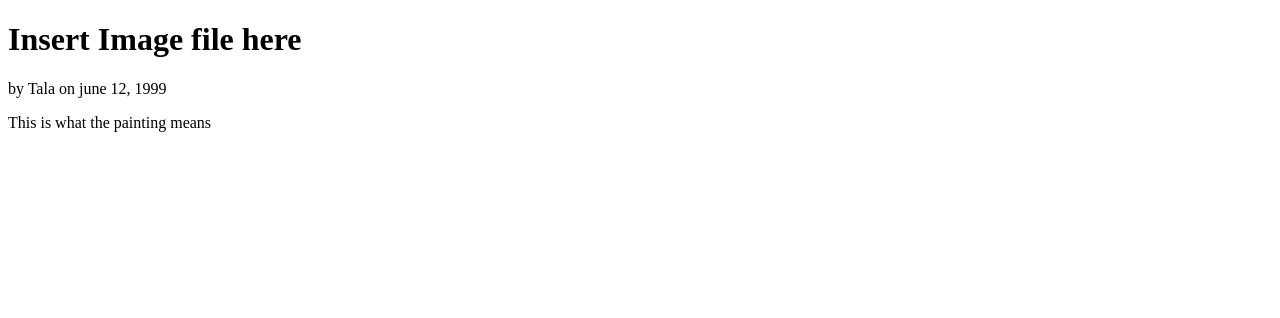
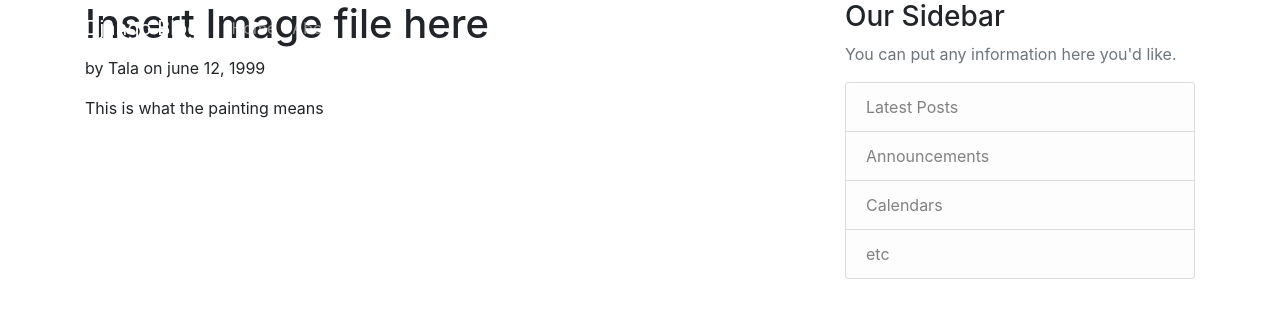
Before and after one commit to Xaviei/Art-Website, a Django app: page /store/ in a window 1280 px wide. Shown: the top 318 px of the page. Run offline with Django 3.2, Linux system fonts and the light colour scheme; some libraries are stand-ins or nearby versions.

Commit message:
added .css .html and linked base.html to web app

```diff
--- a/Art_webite/Art_webite/urls.py
+++ b/Art_webite/Art_webite/urls.py
@@ -19,4 +19,5 @@
 urlpatterns = [
     path('admin/', admin.site.urls),
     path('store/', include('store.urls')),
+    path('about/', include('store.urls')),
 ]
--- /dev/null
+++ b/Art_webite/store/templates/store/base.html
@@ -0,0 +1,68 @@
+{% load static %}
+<!DOCTYPE html>
+<html>
+<head>
+     <!-- Required meta tags -->
+     <meta charset="utf-8">
+     <meta name="viewport" content="width=device-width, initial-scale=1, shrink-to-fit=no">
+
+     <!-- Bootstrap CSS -->
+     <link rel="stylesheet" href="https://maxcdn.bootstrapcdn.com/bootstrap/4.0.0/css/bootstrap.min.css" integrity="sha384-Gn5384xqQ1aoWXA+058RXPxPg6fy4IWvTNh0E263XmFcJlSAwiGgFAW/dAiS6JXm" crossorigin="anonymous">
+
+     <link rel='stylesheet' type='text/css' href="{% static 'store/main.css' %}">
+    {% if title %}
+        <title>Art Website - {{ title }}</title>
+    {% else %}
+        <title>Art Website</title>
+    {% endif %}
+</head>
+<body>
+    <header class="site-header">
+        <nav class="navbar navbar-expand-md navbar-dark bg-steel fixed-top">
+          <div class="container">
+            <a class="navbar-brand mr-4" href="/">Django Blog</a>
+            <button class="navbar-toggler" type="button" data-toggle="collapse" data-target="#navbarToggle" aria-controls="navbarToggle" aria-expanded="false" aria-label="Toggle navigation">
+            <span class="navbar-toggler-icon"></span>
+            </button>
+            <div class="collapse navbar-collapse" id="navbarToggle">
+              <div class="navbar-nav mr-auto">
+                <a class="nav-item nav-link" href="/">Home</a>
+                <a class="nav-item nav-link" href="/about">About</a>
+              </div>
+              <!-- Navbar Right Side -->
+              <div class="navbar-nav">
+                <a class="nav-item nav-link" href="#">Login</a>
+                <a class="nav-item nav-link" href="#">Register</a>
+              </div>
+            </div>
+          </div>
+        </nav>
+      </header>
+      <main role="main" class="container">
+        <div class="row">
+          <div class="col-md-8">
+            {% block content %}{% endblock %}
+        </div>
+          <div class="col-md-4">
+            <div class="content-section">
+              <h3>Our Sidebar</h3>
+              <p class='text-muted'>You can put any information here you'd like.
+                <ul class="list-group">
+                  <li class="list-group-item list-group-item-light">Latest Posts</li>
+                  <li class="list-group-item list-group-item-light">Announcements</li>
+                  <li class="list-group-item list-group-item-light">Calendars</li>
+                  <li class="list-group-item list-group-item-light">etc</li>
+                </ul>
+              </p>
+            </div>
+          </div>
+        </div>
+      </main>
+
+    <!-- Optional JavaScript -->
+    <!-- jQuery first, then Popper.js, then Bootstrap JS -->
+    <script src="https://code.jquery.com/jquery-3.2.1.slim.min.js" integrity="sha384-KJ3o2DKtIkvYIK3UENzmM7KCkRr/rE9/Qpg6aAZGJwFDMVNA/GpGFF93hXpG5KkN" crossorigin="anonymous"></script>
+    <script src="https://cdnjs.cloudflare.com/ajax/libs/popper.js/1.12.9/umd/popper.min.js" integrity="sha384-ApNbgh9B+Y1QKtv3Rn7W3mgPxhU9K/ScQsAP7hUibX39j7fakFPskvXusvfa0b4Q" crossorigin="anonymous"></script>
+    <script src="https://maxcdn.bootstrapcdn.com/bootstrap/4.0.0/js/bootstrap.min.js" integrity="sha384-JZR6Spejh4U02d8jOt6vLEHfe/JQGiRRSQQxSfFWpi1MquVdAyjUar5+76PVCmYl" crossorigin="anonymous"></script>
+</body>
+</html>
--- a/Art_webite/store/templates/store/home.html
+++ b/Art_webite/store/templates/store/home.html
@@ -1,13 +1,8 @@
-<!DOCTYPE html>
-<html>
-<head>
-    <title></title>
-</head>
-<body>
-    {% for pictures in pictures %}
-        <h1>{{ pictures.picture }}</h1>
-        <p>by {{ pictures.artist }} on {{pictures.date_posted}} </p>
-        <p>{{ pictures.title }}</p>
-    {% endfor %}
-</body>
-</html>
+{% extends 'store/base.html' %}
+{% block content %}
+{% for pictures in pictures %}
+    <h1>{{ pictures.picture }}</h1>
+    <p>by {{ pictures.artist }} on {{pictures.date_posted}} </p>
+    <p>{{ pictures.title }}</p>
+{% endfor %}
+{% endblock content %}
```
Also changed, not shown: Art_webite/store/templates/store/about.html (+13 -0 lines), Art_webite/store/static/main.css (added).
